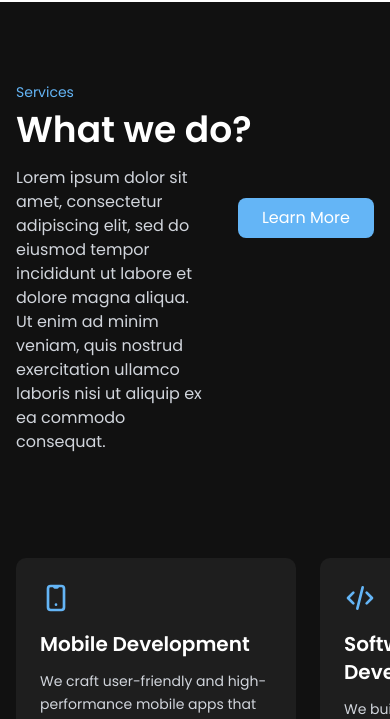
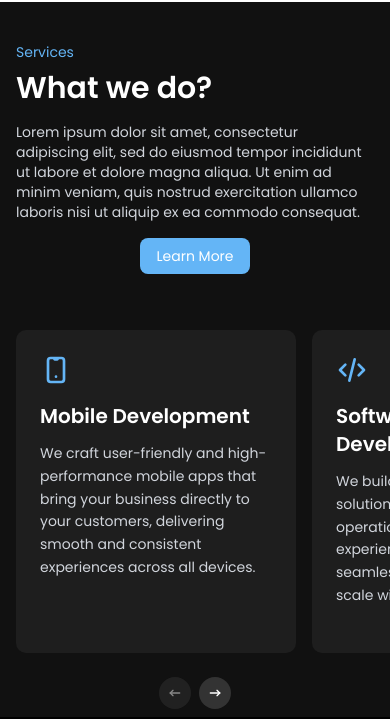
Before and after one commit to HarshiMenuka/spherehead-technologies, a Next.js app: page / in a window 390 px wide. Shown: the part 842-1561 px from the top of the page. Built offline with nearby package versions, Linux system fonts and the light colour scheme.

Commit message:
made cards responsive

```diff
--- a/src/components/AppleCardsCarouselDemo.tsx
+++ b/src/components/AppleCardsCarouselDemo.tsx
@@ -10,33 +10,29 @@ export function AppleCardsCarouselDemo() {
   ));
 
   return (
-    <div className="w-full h-full py-20 bg-[#111] text-white">
-      <div className="max-w-7xl mx-auto px-4">
+    <div className="w-full h-full py-10 md:py-20 bg-[#111] text-white">
+      <div className="max-w-7xl mx-auto px-4 md:px-6 lg:px-8">
         <p className="text-[#64B5F6] text-sm mb-2">Services</p>
-        <h2 className="text-4xl md:text-5xl font-bold mb-4">What we do?</h2>
-        <div className="relative flex items-start justify-between gap-8 mb-16">
-          <div className="max-w-2xl relative">
-            <p className="text-gray-300">
+        <h2 className="text-3xl md:text-4xl lg:text-5xl font-bold mb-4">What we do?</h2>
+        <div className="flex flex-col md:flex-row md:items-start md:justify-between md:gap-8 mb-8">
+          <div className="max-w-2xl mb-4 md:mb-0">
+            <p className="text-gray-300 text-sm md:text-base">
               Lorem ipsum dolor sit amet, consectetur adipiscing elit, sed do eiusmod tempor incididunt
               ut labore et dolore magna aliqua. Ut enim ad minim veniam, quis nostrud exercitation
               ullamco laboris nisi ut aliquip ex ea commodo consequat.
             </p>
           </div>
-          <div className="flex items-end h-[72px]">
-            <button className="bg-[#64B5F6] text-white px-6 py-2 rounded-md hover:bg-[#5AA3E8] transition-colors whitespace-nowrap">
+          <div className="flex justify-center md:justify-end md:items-end md:h-[72px] w-full md:w-auto">
+            <button className="bg-[#64B5F6] text-white px-4 md:px-6 py-2 rounded-md hover:bg-[#5AA3E8] transition-colors whitespace-nowrap text-sm md:text-base">
               Learn More
             </button>
           </div>
         </div>
       </div>
       <Carousel items={cards} />
-      <div className="max-w-7xl mx-auto px-4 mt-8">
-        <p className="text-center text-gray-400">Tech Stack</p>
-      </div>
     </div>
   );
 }
-
 const data = [
   {
     icon: <IconDeviceMobile className="w-8 h-8" />,
--- a/src/components/ui/apple-cards-carousel.tsx
+++ b/src/components/ui/apple-cards-carousel.tsx
@@ -41,30 +41,30 @@ export const Carousel = ({ items }: CarouselProps) => {
   };
 
  return (
-    <div className="relative w-full mt-12">
+    <div className="relative w-full mt-8 md:mt-12">
       <div
-        className="flex w-full overflow-x-scroll scroll-smooth [scrollbar-width:none] py-10"
+        className="flex w-full overflow-x-scroll scroll-smooth [scrollbar-width:none] py-6 md:py-10"
         ref={carouselRef}
         onScroll={checkScrollability}
       >
-        <div className="flex flex-row justify-start gap-6 px-4 mx-auto max-w-7xl">
+        <div className="flex flex-row justify-start gap-4 md:gap-6 px-4 md:px-6 lg:px-8 mx-auto max-w-7xl">
           {items}
         </div>
       </div>
-      <div className="absolute -bottom-8 right-40 flex justify-end gap-2">
+      <div className="absolute -bottom-8 w-full md:w-auto flex justify-center md:justify-end md:right-12 gap-2">
         <button
-          className="flex h-10 w-10 items-center justify-center rounded-full bg-[#333] hover:bg-gray-600 disabled:opacity-50"
+          className="flex h-8 w-8 md:h-10 md:w-10 items-center justify-center rounded-full bg-[#333] hover:bg-gray-600 disabled:opacity-50"
           onClick={scrollLeft}
           disabled={!canScrollLeft}
         >
-          <IconArrowNarrowLeft className="h-6 w-6 text-white" />
+          <IconArrowNarrowLeft className="h-4 w-4 md:h-6 md:w-6 text-white" />
         </button>
         <button
-          className="flex h-10 w-10 items-center justify-center rounded-full bg-[#333] hover:bg-gray-600 disabled:opacity-50"
+          className="flex h-8 w-8 md:h-10 md:w-10 items-center justify-center rounded-full bg-[#333] hover:bg-gray-600 disabled:opacity-50"
           onClick={scrollRight}
           disabled={!canScrollRight}
         >
-          <IconArrowNarrowRight className="h-6 w-6 text-white" />
+          <IconArrowNarrowRight className="h-4 w-4 md:h-6 md:w-6 text-white" />
         </button>
       </div>
     </div>
```
